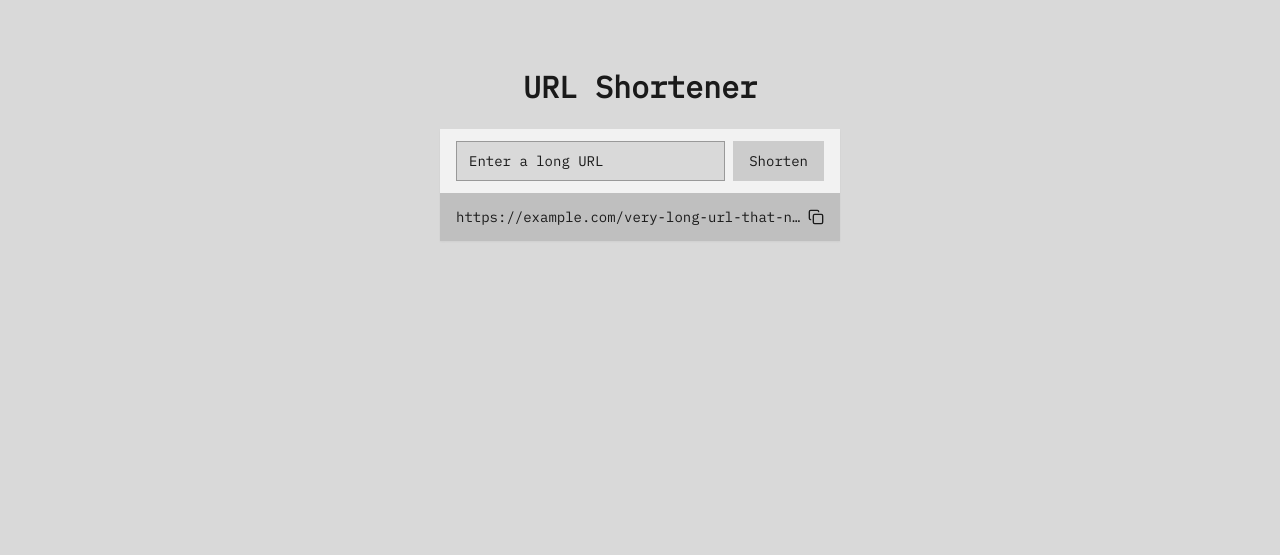
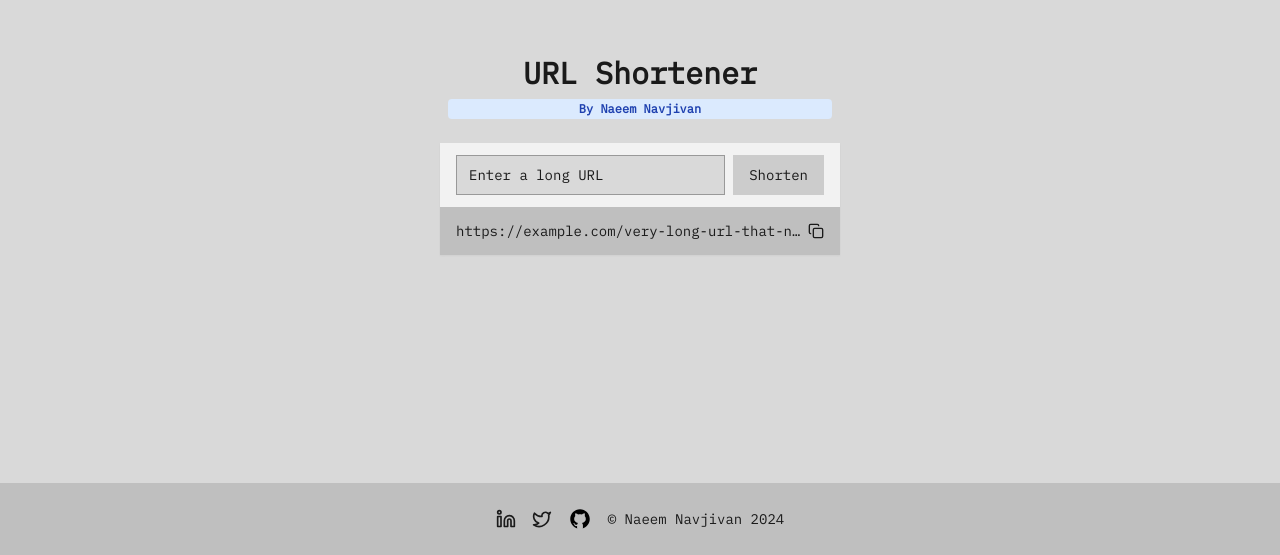
Before and after one commit to Naeem-gg/url-shortner, a Next.js app: page / in a window 1280 px wide. Shown: the part 245-800 px from the top of the page. Built offline with nearby package versions, Linux system fonts and the light colour scheme; no server answers.

Commit message:
add footer

```diff
--- a/app/page.tsx
+++ b/app/page.tsx
@@ -1,10 +1,12 @@
+import { Footer } from "@/components/component/footer";
 import { URL } from "@/components/component/url";
 import React from "react";
 
 const page = () => {
   return (
     <div>
-      <URL></URL>
+      <URL/>
+      <Footer />
     </div>
   );
 };
--- /dev/null
+++ b/components/component/footer.tsx
@@ -0,0 +1,98 @@
+/**
+* This code was generated by v0 by Vercel.
+* @see https://v0.dev/t/NuTf4zNBNrl
+* Documentation: https://v0.dev/docs#integrating-generated-code-into-your-nextjs-app
+*/
+
+/** Add fonts into your Next.js project:
+
+import { Inter } from 'next/font/google'
+
+inter({
+  subsets: ['latin'],
+  display: 'swap',
+})
+
+To read more about using these font, please visit the Next.js documentation:
+- App Directory: https://nextjs.org/docs/app/building-your-application/optimizing/fonts
+- Pages Directory: https://nextjs.org/docs/pages/building-your-application/optimizing/fonts
+**/
+import Link from "next/link"
+import { JSX, SVGProps } from "react"
+
+export function Footer() {
+  return (
+    <footer className="w-full bg-muted py-6 text-muted-foreground fixed bottom-0 flex justify-center">
+      <div className="container flex items-center justify-center gap-4">
+        <div className="flex items-center gap-4">
+          <Link href="#" aria-label="LinkedIn" prefetch={false}>
+            <LinkedinIcon className="h-5 w-5" />
+          </Link>
+          <Link href="#" aria-label="Twitter" prefetch={false}>
+            <TwitterIcon className="h-5 w-5" />
+          </Link>
+          <Link href="#" aria-label="GitHub" prefetch={false}>
+            <GitHubIcon className="h-5 w-5" />
+          </Link>
+        </div>
+        <div className="text-sm font-medium">&copy; Naeem Navjivan {new Date().getFullYear()}</div>
+      </div>
+    </footer>
+  )
+}
+
+function GitHubIcon(props:any) {
+  return (
+    <Link href={'https://github.com/naeem-gg'}>
+    <svg xmlns="http://www.w3.org/2000/svg" x="0px" y="0px" width="24" height="24" viewBox="0 0 64 64">
+<path d="M32 6C17.641 6 6 17.641 6 32c0 12.277 8.512 22.56 19.955 25.286-.592-.141-1.179-.299-1.755-.479V50.85c0 0-.975.325-2.275.325-3.637 0-5.148-3.245-5.525-4.875-.229-.993-.827-1.934-1.469-2.509-.767-.684-1.126-.686-1.131-.92-.01-.491.658-.471.975-.471 1.625 0 2.857 1.729 3.429 2.623 1.417 2.207 2.938 2.577 3.721 2.577.975 0 1.817-.146 2.397-.426.268-1.888 1.108-3.57 2.478-4.774-6.097-1.219-10.4-4.716-10.4-10.4 0-2.928 1.175-5.619 3.133-7.792C19.333 23.641 19 22.494 19 20.625c0-1.235.086-2.751.65-4.225 0 0 3.708.026 7.205 3.338C28.469 19.268 30.196 19 32 19s3.531.268 5.145.738c3.497-3.312 7.205-3.338 7.205-3.338.567 1.474.65 2.99.65 4.225 0 2.015-.268 3.19-.432 3.697C46.466 26.475 47.6 29.124 47.6 32c0 5.684-4.303 9.181-10.4 10.4 1.628 1.43 2.6 3.513 2.6 5.85v8.557c-.576.181-1.162.338-1.755.479C49.488 54.56 58 44.277 58 32 58 17.641 46.359 6 32 6zM33.813 57.93C33.214 57.972 32.61 58 32 58 32.61 58 33.213 57.971 33.813 57.93zM37.786 57.346c-1.164.265-2.357.451-3.575.554C35.429 57.797 36.622 57.61 37.786 57.346zM32 58c-.61 0-1.214-.028-1.813-.07C30.787 57.971 31.39 58 32 58zM29.788 57.9c-1.217-.103-2.411-.289-3.574-.554C27.378 57.61 28.571 57.797 29.788 57.9z"></path>
+</svg>
+    </Link>
+  )
+}
+
+
+function LinkedinIcon(props: JSX.IntrinsicAttributes & SVGProps<SVGSVGElement>) {
+  return (
+    <Link href={'https://linkedin.com/in/naeemgg'}>
+    <svg
+      {...props}
+      xmlns="http://www.w3.org/2000/svg"
+      width="24"
+      height="24"
+      viewBox="0 0 24 24"
+      fill="none"
+      stroke="currentColor"
+      strokeWidth="2"
+      strokeLinecap="round"
+      strokeLinejoin="round"
+      >
+      <path d="M16 8a6 6 0 0 1 6 6v7h-4v-7a2 2 0 0 0-2-2 2 2 0 0 0-2 2v7h-4v-7a6 6 0 0 1 6-6z" />
+      <rect width="4" height="12" x="2" y="9" />
+      <circle cx="4" cy="4" r="2" />
+    </svg>
+      </Link>
+  )
+}
+
+
+function TwitterIcon(props: JSX.IntrinsicAttributes & SVGProps<SVGSVGElement>) {
+  return (
+    <Link href={'https://x.com/_naeemgg'}>
+    <svg
+      {...props}
+      xmlns="http://www.w3.org/2000/svg"
+      width="24"
+      height="24"
+      viewBox="0 0 24 24"
+      fill="none"
+      stroke="currentColor"
+      strokeWidth="2"
+      strokeLinecap="round"
+      strokeLinejoin="round"
+      >
+      <path d="M22 4s-.7 2.1-2 3.4c1.6 10-9.4 17.3-18 11.6 2.2.1 4.4-.6 6-2C3 15.5.5 9.6 3 5c2.2 2.6 5.6 4.1 9 4-.9-4.2 4-6.6 7-3.8 1.1 0 3-1.2 3-1.2z" />
+    </svg>
+      </Link>
+  )
+}
--- a/components/component/url.tsx
+++ b/components/component/url.tsx
@@ -28,12 +28,15 @@ export function URL() {
   } = useForm<Inputs>();
   const onSubmit: SubmitHandler<Inputs> = async (data) => {
     const {shorted} = await submitAction(data.og_url);
-    setUrl("http://localhost:3000/gg/".concat(shorted));
+    if(process.env.NODE_ENV==="development")setUrl("http://localhost:3000/gg/".concat(shorted));
+    setUrl(`https://tlinks.vercel.app/gg/${shorted}`)
   };
   return (
     <div className="flex flex-col items-center justify-center w-full h-screen bg-background">
       <div className="max-w-md w-full px-4 sm:px-6">
-        <h1 className="text-3xl font-bold text-center mb-6">URL Shortener</h1>
+        <h1 className="text-3xl font-bold text-center mb-6">URL Shortener
+<div className="bg-blue-100 text-blue-800 font-semibold me-2 px-2.5 py-0.5 rounded dark:bg-blue-200 dark:text-blue-800 ms-2 text-xs mt-2">By Naeem Navjivan</div>
+</h1>
         <div className="bg-card rounded-lg shadow-sm overflow-hidden">
           <form
             className="flex items-center px-4 py-3 space-x-2"
```
Also changed, not shown: 1 other file (tests, documents, lock files or other folders).
